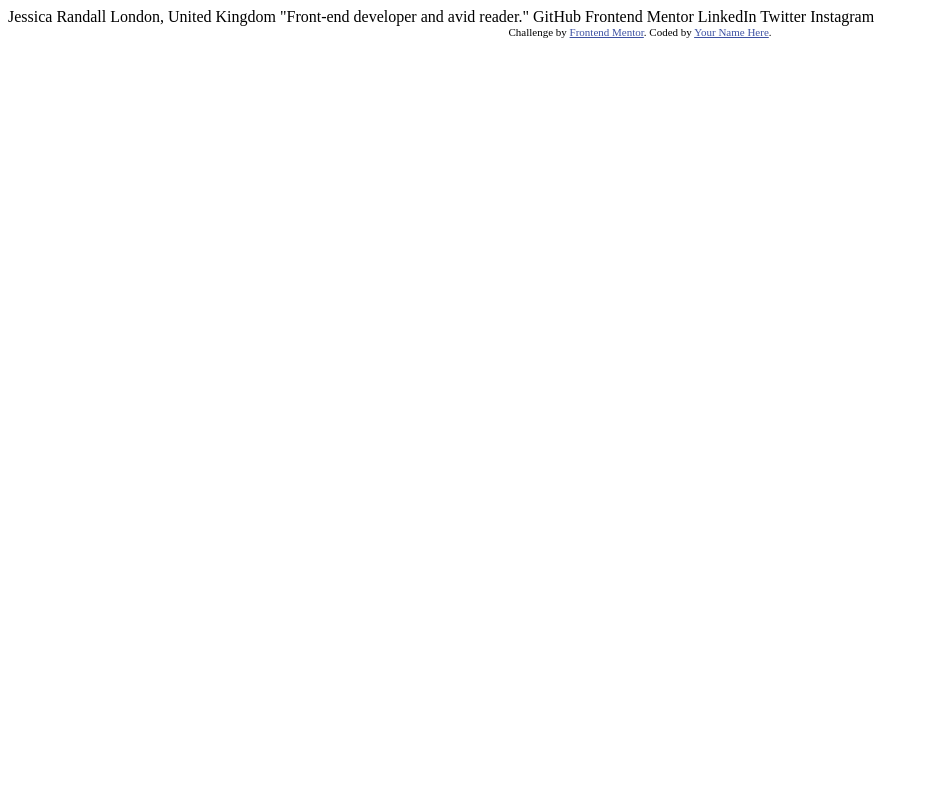
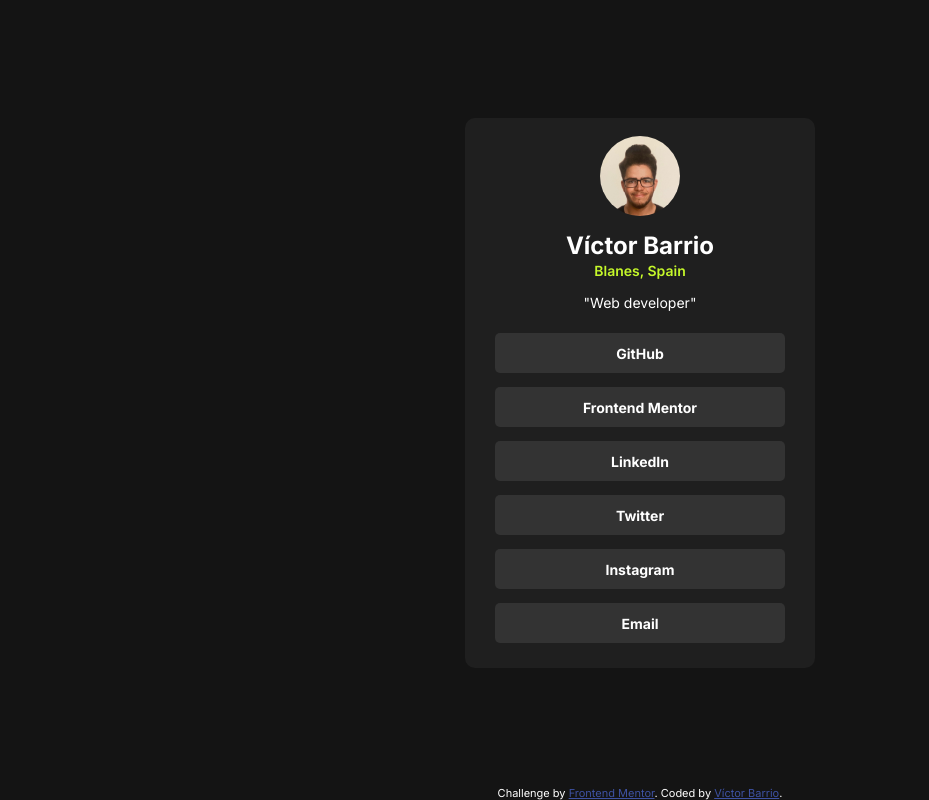
Before and after one commit to Victor-Barrio/SocialLinksChallenge, a plain HTML site: page index.html in a window 1280 px wide. Shown: the whole page, without its empty margins (0-929 px from the left). Drawn offline with Linux system fonts and the light colour scheme.

Commit message:
Final work

```diff
--- /dev/null
+++ b/css/styles.css
@@ -0,0 +1,126 @@
+* {
+    margin: 0;
+    padding: 0;
+    box-sizing: border-box;
+}
+
+body {
+    font-family: 'Inter', sans-serif;
+    font-size: 14px;
+    background: hsl(0, 0%, 8%);
+    display: flex;
+    justify-content: center;
+    align-items: center;
+    min-height: 100vh;
+    flex-direction: column;
+}
+
+main {
+    flex: 1;
+    display: flex;
+    justify-content: center;
+    align-items: center;
+}
+
+.container {
+    background-color: hsl(0, 0%, 12%);
+    width: 350px;
+    height: 550px;
+    border-radius: 10px;
+    display: flex;
+    flex-direction: column;
+    justify-content: space-around;
+    align-items: center;
+    text-align: center;
+    padding: 10px;
+}
+
+.nameCity {
+    display: flex;
+    flex-direction: column;
+    justify-content: center;
+    align-items: center;
+    gap: 2px;
+}
+
+.avatarImg {
+    width: 80px;
+    height: 80px;
+    border-radius: 50%;
+    overflow: hidden;
+}
+
+.avatar {
+    width: 80px;
+    height: 100px;
+}
+
+h1 {
+    color: white;
+    font-weight: 700;
+    font-size: 24px;
+}
+
+.city {
+    color: hsl(75, 94%, 57%);
+    font-weight: 600;
+}
+
+p {
+    color: white;
+    font-weight: 400;
+}
+
+ul li{
+    list-style: none;
+    padding: 7px;
+}
+
+
+ul li a {
+    color: white;
+    text-decoration: none;
+    font-weight: 700;
+}
+
+ul li .links {
+    background-color: hsl(0, 0%, 20%);
+    width: 290px;
+    height: 40px;
+    display: flex;
+    justify-content: center;
+    align-items: center;
+    border-radius: 5px;
+}
+
+ul li .links:hover {
+    cursor: pointer;
+    background-color: hsl(75, 94%, 57%);
+}
+
+ul li .links:hover a {
+    color: black;
+}
+
+.attribution {
+    font-size: 11px;
+    text-align: center;
+    color: white;
+}
+
+.attribution a {
+    color: hsl(228, 45%, 44%);
+}
+
+/* Media Queries */
+
+@media (max-width: 375px) {
+    .container {
+        width: 300px;
+        height: 550px;
+      }
+
+    ul li .links {
+        width: 260px;
+    }
+}
--- a/index.html
+++ b/index.html
@@ -1,34 +1,69 @@
 <!DOCTYPE html>
 <html lang="en">
+
 <head>
   <meta charset="UTF-8">
-  <meta name="viewport" content="width=device-width, initial-scale=1.0"> <!-- displays site properly based on user's device -->
+  <meta name="viewport" content="width=device-width, initial-scale=1.0">
+  <!-- displays site properly based on user's device -->
 
   <link rel="icon" type="image/png" sizes="32x32" href="./assets/images/favicon-32x32.png">
 
   <title>Frontend Mentor | Social links profile</title>
 
-  <!-- Feel free to remove these styles or customise in your own stylesheet 👍 -->
+  <link rel="stylesheet" href="css/styles.css">
+
   <style>
-    .attribution { font-size: 11px; text-align: center; }
-    .attribution a { color: hsl(228, 45%, 44%); }
+    @import url('https://fonts.googleapis.com/css2?family=Inter:ital,opsz,wght@0,14..32,100..900;1,14..32,100..900&display=swap');
   </style>
+
+
 </head>
+
 <body>
+  <main>
+    <div class="container">
+      <div class="avatarImg">
+        <img src="./assets/images/avatar-victor.jpg" alt="Avatar Víctor Barrio" class="avatar" width="100" height="200">
+      </div>
 
-  Jessica Randall
-  London, United Kingdom
-  "Front-end developer and avid reader."
 
-  GitHub
-  Frontend Mentor
-  LinkedIn
-  Twitter
-  Instagram
+      <div class="nameCity">
+        <h1>Víctor Barrio</h1>
+        <p class="city">Blanes, Spain</p>
+      </div>
+
+      <p>"Web developer"</p>
+      <div class="links">
+        <ul>
+          <li>
+            <div class="links"><a href="https://github.com/Victor-Barrio" target="_blank">GitHub</a></div>
+          </li>
+
+          <li>
+            <div class="links"><a href="https://www.frontendmentor.io/profile/Victor-Barrio" target="_blank">Frontend
+                Mentor</a></div>
+          </li>
+          <li>
+            <div class="links"><a href="#">LinkedIn</a></div>
+          </li>
+          <li>
+            <div class="links"><a href="#">Twitter</a></div>
+          </li>
+          <li>
+            <div class="links"><a href="https://www.instagram.com/v_barrio512/" target="_blank">Instagram</a></div>
+          </li>
+          <li>
+            <div class="links"><a href="mailto:victorbarrio82@gmail.com" target="_blank">Email</a></div>
+          </li>
+        </ul>
+      </div>
+    </div>
+  </main>
 
   <div class="attribution">
     Challenge by <a href="https://www.frontendmentor.io?ref=challenge" target="_blank">Frontend Mentor</a>.
-    Coded by <a href="#">Your Name Here</a>.
+    Coded by <a href="#">Víctor Barrio</a>.
   </div>
 </body>
+
 </html>
```
Also changed, not shown: design/destkop-design.jpg, design/mobile-design.jpg, 2 other files.
